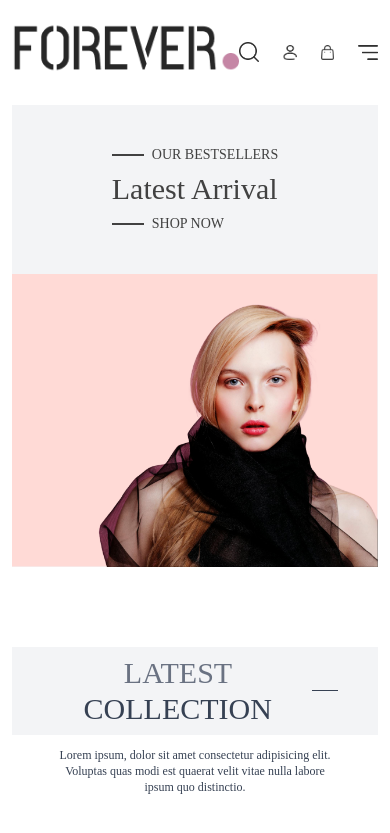
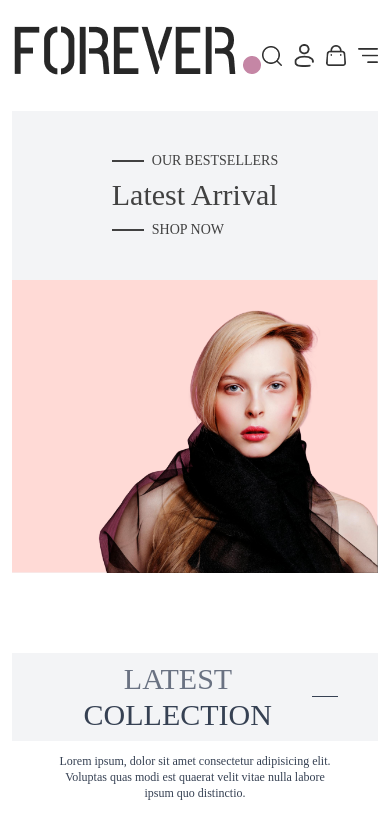
Before and after one commit to Zohirul-Islam/fashionshop, a React (Vite) app in the folder frontend/: page / in a window 390 px wide. Shown: the top 833 px of the page. Built offline with nearby package versions, Linux system fonts and the light colour scheme.

Commit message:
design bug

```diff
--- a/frontend/src/components/Navbar.jsx
+++ b/frontend/src/components/Navbar.jsx
@@ -37,7 +37,7 @@
           </div>
         </NavLink>
       </ul>
-      <div className="flex items-center gap-6">
+      <div className="flex items-center gap-3 sm:gap-6">
         <img onClick={()=>setShowSerch(true)} src={assets.search_icon} alt="" className="w-5 cursor-pointer" />
         <div className="group relative">
           <img
```
